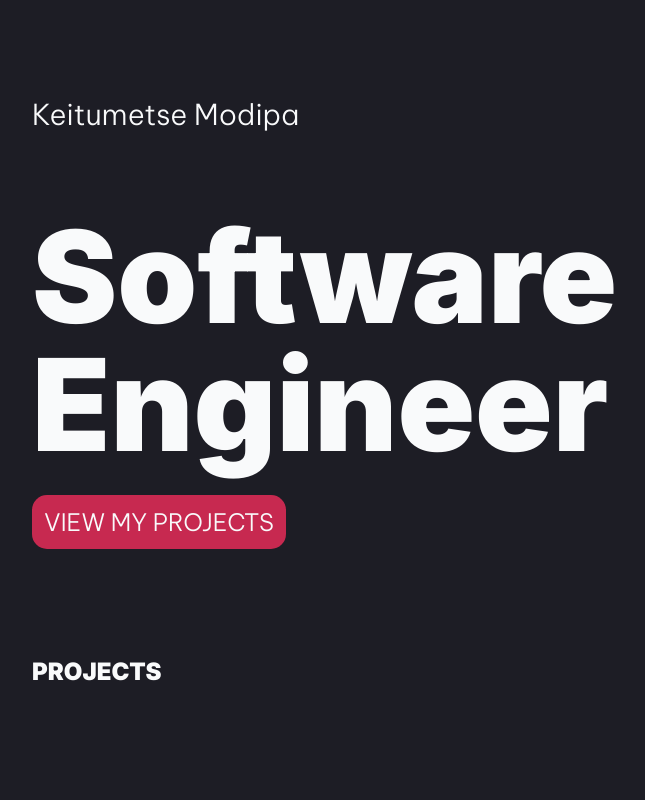
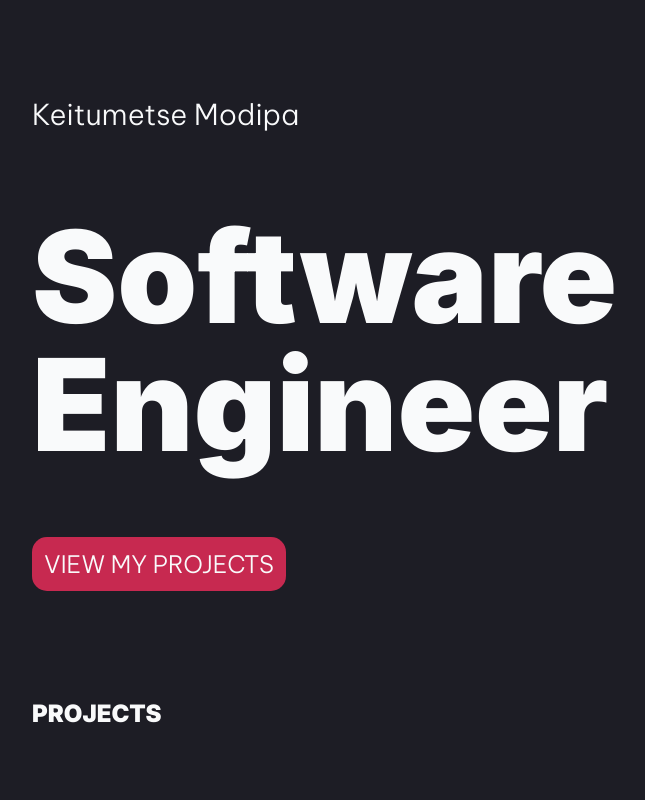
Before and after one commit to Keitumtse14/keitumetse_modipa, a Next.js app: page / in a window 1280 px wide. Shown: the top 800 px of the page, without its empty margins (44-689 px from the left). Built offline with nearby package versions, Linux system fonts and the light colour scheme.

Commit message:
fixed h1 bottom border

```diff
--- a/styles/global.scss
+++ b/styles/global.scss
@@ -30,8 +30,8 @@ img {
 h1 {
   font-size: clamp(1rem, 1rem + 10vw, 128px);
   line-height: 1;
-  margin-bottom: 0.3em;
   margin-top: clamp(0.5rem, 0.5rem + 10vw, 5rem);
+  margin-bottom: clamp(0.5rem, 0.5rem + 10vw, 5rem);
 }
 
 h2 {
@@ -79,6 +79,7 @@ p {
   margin-bottom: 10em;
   overflow-x: scroll;
   white-space: nowrap;
+  scrollbar-color: hsla(0, 0%, 100%, 0.5);
 }
 
 .projects-container > img {
```
